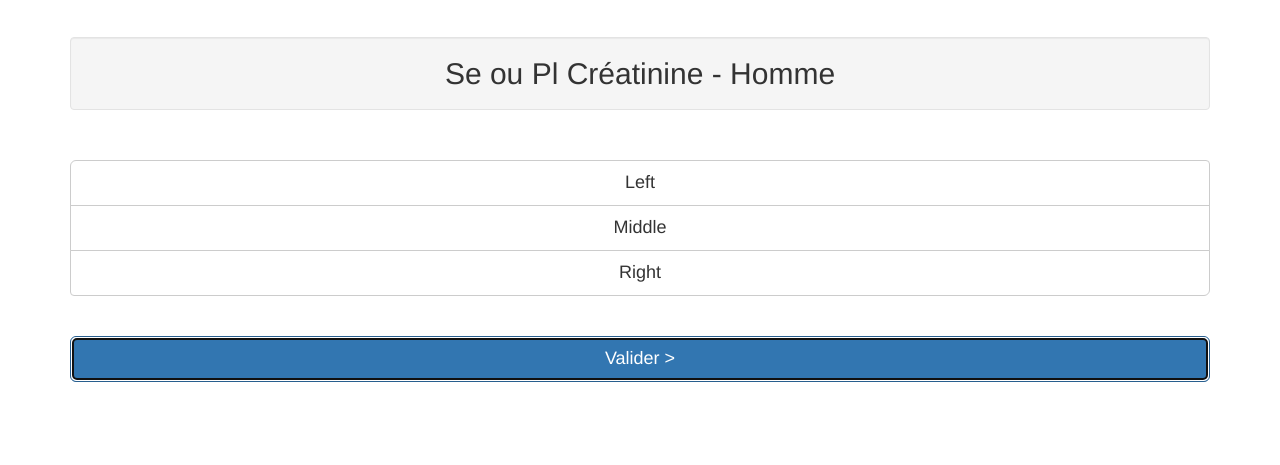
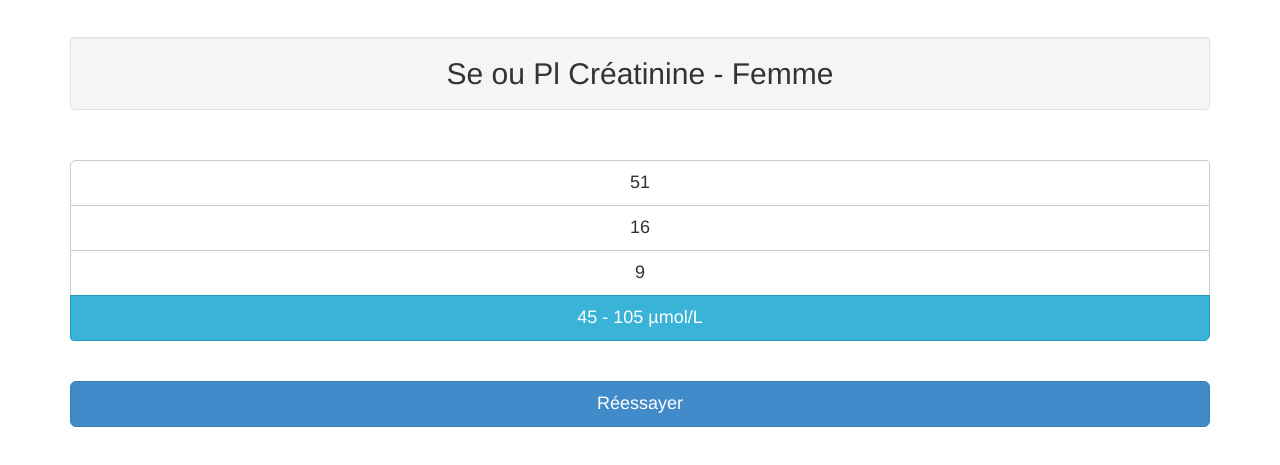
Before and after one commit to sapk/pharma-quiz-app, a plain HTML site: page index.html in a window 1280 px wide. Both pictures are taken after a click on the button "Valider >". Shown: the part 53-518 px from the top of the page. Drawn offline with Linux system fonts and the light colour scheme.

Commit message:
Add validation of the question

```diff
--- a/css/style.css
+++ b/css/style.css
@@ -1,6 +1,6 @@
 
 body {
-  padding-top: 50px;
+    padding-top: 50px;
 }
 .title{
     text-align: center;
@@ -9,8 +9,15 @@ body {
     width: 100%;
     margin-top: 10px;
 }
-.choices>.selected{
-   background: green;
+.results>.btn[data-good='1']:not(.btn-success){
+    color: #fff;
+    background-color: #39b3d7;
+    border-color: #269abc;
+}
+.results>.btn-success[data-good='0']{
+    color: #fff;
+    background-color: #ed9c28;
+    border-color: #d58512;
 }
 
 .navbar-brand>img {
--- a/index.html
+++ b/index.html
@@ -21,16 +21,18 @@
             <h2 class="well title">Se ou Pl Créatinine - Homme</h2>
             <br>
             <div class="btn-group-vertical choices">
+                <!--
                 <a onclick="$(this).toggleClass('btn-success');" class="btn btn-lg btn-default">Left</a>
-                <a class="btn btn-lg btn-default">Middle</a>
-                <a class="btn btn-lg btn-default">Right</a>
+                -->
             </div>
             <br><br><br>
-            <button class="btn btn-lg btn-block btn-primary pull-right"> Valider ></button>
+            <button onclick="$('.choices').toggleClass('results');$('#reload').show();$(this).remove();" class="btn btn-lg btn-block btn-primary pull-right"> Valider ></button>
+            <button id="reload" style="display: none;" onclick="window.location.reload();" class="btn btn-lg btn-block btn-primary pull-right"> Réessayer </button>
         </div>
 
         <script src="jss/zepto.min.js" ></script>
         <script src="jss/quiz.js" ></script>
+        <script src="jss/quiz.tool.js" ></script>
         <script src="jss/quiz.data.js" ></script>
     </body>
 </html>
--- a/jss/quiz.js
+++ b/jss/quiz.js
@@ -1,6 +1,24 @@
 var Q ={
     init : function (){
-        console.log(Q.data.values);
+        var i = Math.floor((Math.random()*Q.data.values.length));
+        var d = Q.data.values[i];
+        console.log([i,d]);
+        $("h2.title").text(d.name);
+
+        var q = [];
+        //ajout d'une bonne réponse au questions
+        q.push([1,d.value[Math.floor((Math.random()*d.value.length))]])
+
+        for (t=0;t<3;t++){
+            //TODO genrate some false value
+            q.push([0,Math.floor((Math.random()*120))])
+        }
+
+        Q.tool.shuffle(q);
+
+        $(q).each(function (id,data){
+            $(".choices").append('<a data-good="'+data[0]+'" onclick="$(this).toggleClass(\'btn-success\');" class="btn btn-lg btn-default">'+data[1]+'</a>')
+        })
     }
 };
 $( document ).ready(Q.init);
--- /dev/null
+++ b/jss/quiz.tool.js
@@ -0,0 +1,23 @@
+Q.tool = {
+    shuffle: function(array) {
+        var currentIndex = array.length
+                , temporaryValue
+                , randomIndex
+                ;
+
+        // While there remain elements to shuffle...
+        while (0 !== currentIndex) {
+
+            // Pick a remaining element...
+            randomIndex = Math.floor(Math.random() * currentIndex);
+            currentIndex -= 1;
+
+            // And swap it with the current element.
+            temporaryValue = array[currentIndex];
+            array[currentIndex] = array[randomIndex];
+            array[randomIndex] = temporaryValue;
+        }
+
+        return array;
+    }
+}
```
